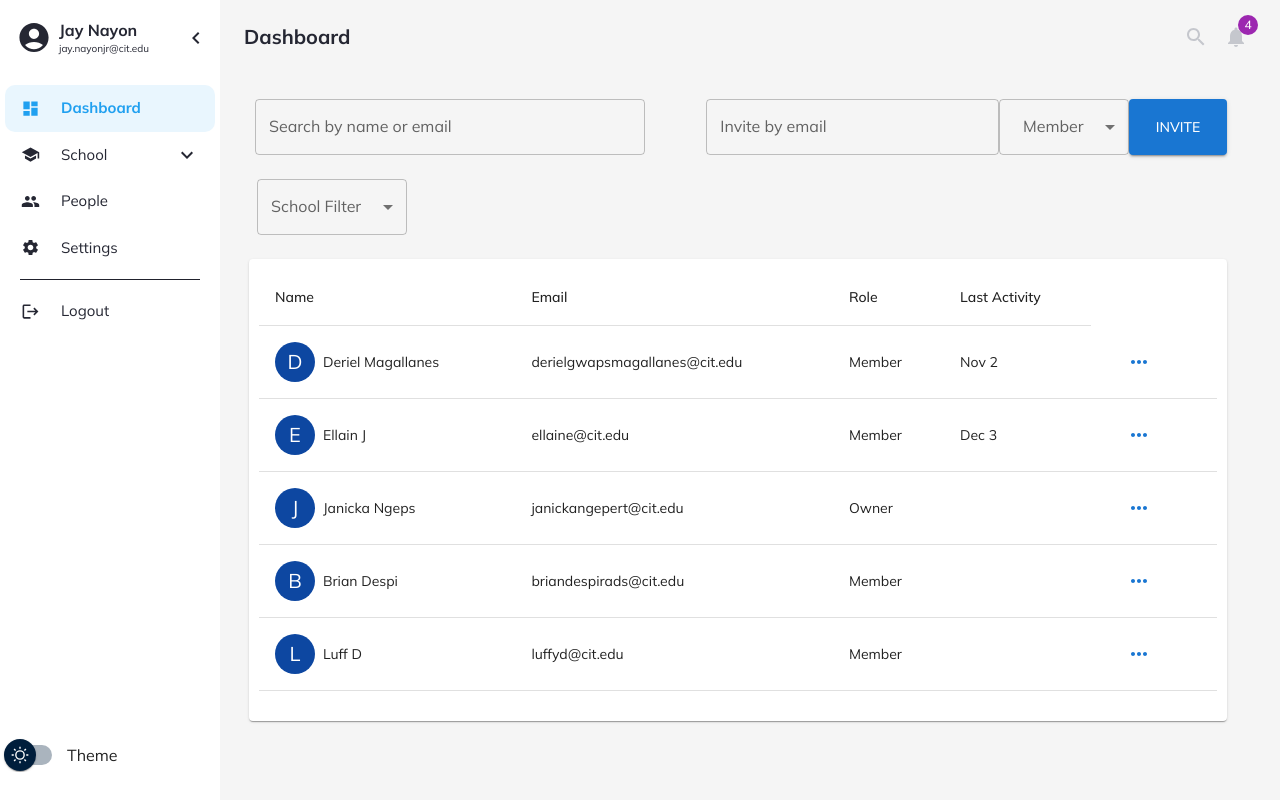
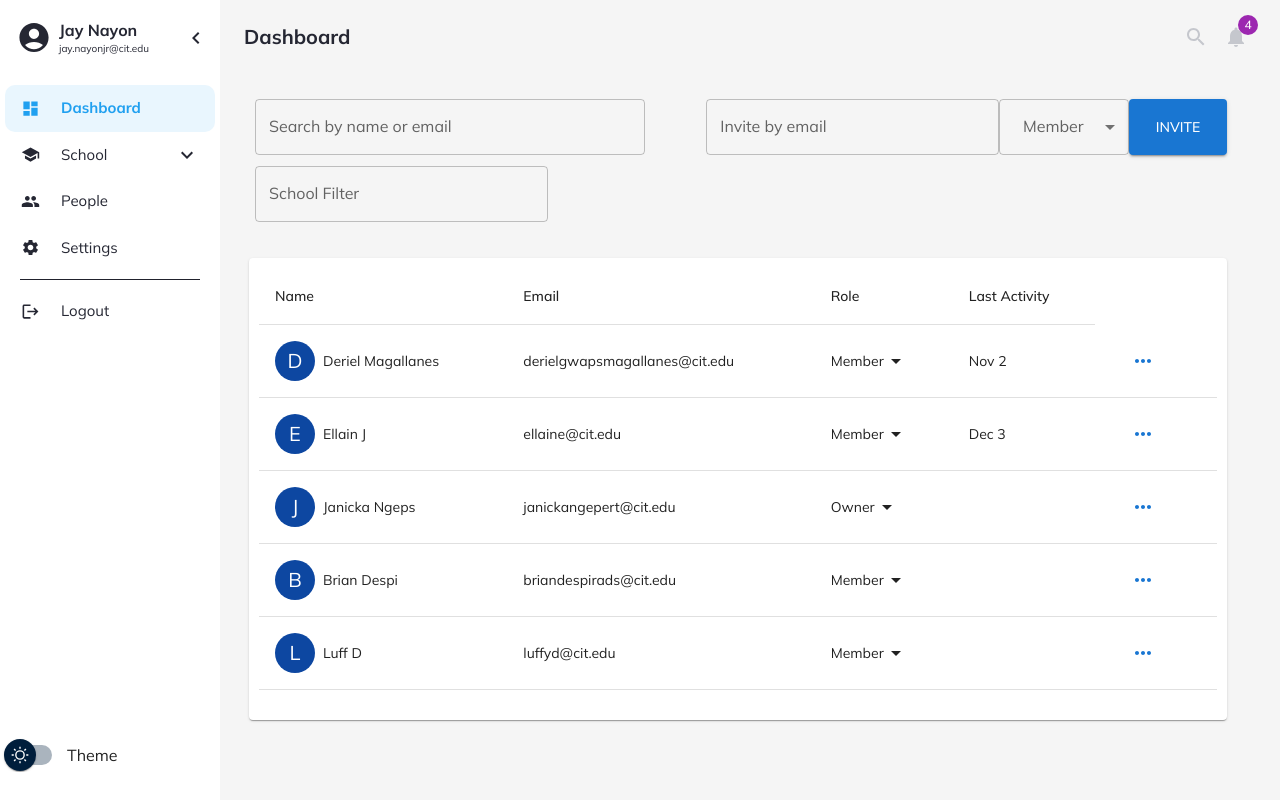
Before and after one commit to Jaynayon/princi-pal-frontend, a React (Create React App) app: page /people in a window 1280 px wide. Both pictures are taken after a click on the button "Click to Login". Built offline with nearby package versions, Linux system fonts and the light colour scheme.

Commit message:
added the dropdown

```diff
--- a/src/Pages/People.js
+++ b/src/Pages/People.js
@@ -17,24 +17,28 @@ import TableCell from '@mui/material/TableCell';
 import Avatar from '@mui/material/Avatar';
 import { blue } from '@mui/material/colors';
 import MoreHorizIcon from '@mui/icons-material/MoreHoriz';
+import ArrowDropDownIcon from '@mui/icons-material/ArrowDropDown';
 import { Menu } from '@mui/material';
 
 function People(props) {
     const [member, setMember] = useState('');
-    const handleChange = (event) => {
-        setMember(event.target.value);
+    const [dropdownAnchorEl, setDropdownAnchorEl] = useState(null);
+    const [deleteAnchorEl, setDeleteAnchorEl] = useState(null);
+    const [selectedIndex, setSelectedIndex] = useState(null);
+
+    const handleDropdownOpen = (event, index) => {
+        setDropdownAnchorEl(event.currentTarget);
+        setSelectedIndex(index);
     };
 
-    const [anchorEl, setAnchorEl] = useState(null);
-    const [selectedIndex, setSelectedIndex] = useState(null);
-
-    const handleMenuOpen = (event, index) => {
-        setAnchorEl(event.currentTarget);
+    const handleDeleteOpen = (event, index) => {
+        setDeleteAnchorEl(event.currentTarget);
         setSelectedIndex(index);
     };
 
     const handleMenuClose = () => {
-        setAnchorEl(null);
+        setDropdownAnchorEl(null);
+        setDeleteAnchorEl(null);
         setSelectedIndex(null);
     };
 
@@ -43,7 +47,14 @@ function People(props) {
         console.log("Delete button clicked for row at index:", selectedIndex);
         // Close the menu after delete
         handleMenuClose();
-    }
+    };
+
+    const handleRoleChange = (newRole) => {
+        // Implement role change functionality here
+        console.log(`Role changed to ${newRole} for row at index:`, selectedIndex);
+        // Close the menu after role change
+        handleMenuClose();
+    };
 
     const rows = [
         { name: 'Deriel Magallanes', email: 'derielgwapsmagallanes@cit.edu', role: 'Member', lastActivity: 'Nov 2' },
@@ -82,7 +93,7 @@ function People(props) {
                             id="demo-select-small"
                             value={member}
                             label="Member"
-                            onChange={handleChange}
+                            onChange={(event) => setMember(event.target.value)}
                         >
                             <MenuItem value="">
                                 <em>None</em>
@@ -101,23 +112,13 @@ function People(props) {
                     </Button>
                 </Grid>
                 <Grid item xs={5} md={12} lg={12} sx={{ display: 'flex', margin: '5px', marginTop: '-5px' }}>
-                    <FormControl sx={{ m: 1, minWidth: 150 }} >
-                        <InputLabel id="demo-select-small-label">School Filter</InputLabel>
-                        <Select
-                            labelId="demo-select-small-label"
-                            id="demo-select-small"
-                            value={member}
-                            label="Member"
-                            onChange={handleChange}
-                        >
-                            <MenuItem value="">
-                                <em>None</em>
-                            </MenuItem>
-                            <MenuItem>CIT</MenuItem>
-                            <MenuItem>ACT</MenuItem>
-                            <MenuItem>SM CITY</MenuItem>
-                        </Select>
-                    </FormControl>
+                <TextField
+                        sx={{ margin: '20px', marginTop: '-5px', marginLeft: '6px' , width: '30%' }}
+                        id="invite"
+                        label="School Filter"
+                        variant="outlined"
+                        className="schoolFilter"
+                    />
                 </Grid>
                 <Grid item xs={12} md={12} lg={12} sx={{ margin: '5px', marginTop: '-5px' }}>
                     <TableContainer component={Paper} sx={{ padding: '10px', paddingBottom: '30px' }}>
@@ -142,20 +143,41 @@ function People(props) {
                                             </Grid>
                                         </TableCell>
                                         <TableCell>{row.email}</TableCell>
-                                        <TableCell>{row.role}</TableCell>
+                                        <TableCell>
+                                            {/* Role with dropdown arrow */}
+                                            <div style={{ display: 'flex', alignItems: 'center' }}>
+                                                <span>{row.role}</span>
+                                                <ArrowDropDownIcon onClick={(event) => handleDropdownOpen(event, index)} />
+                                            </div>
+                                            {/* Dropdown menu for role options */}
+                                            <Menu
+                                                id={`menu-dropdown-${index}`}
+                                                anchorEl={dropdownAnchorEl}
+                                                open={Boolean(dropdownAnchorEl && selectedIndex === index)}
+                                                onClose={handleMenuClose}
+                                            >
+                                                {/* Role options */}
+                                                <MenuItem onClick={() => handleRoleChange("ADMIN")}>ADMIN</MenuItem>
+                                                <MenuItem onClick={() => handleRoleChange("OWNER")}>OWNER</MenuItem>
+                                                <MenuItem onClick={() => handleRoleChange("ADAS")}>ADAS</MenuItem>
+                                                <MenuItem onClick={() => handleRoleChange("ADOF")}>ADOF</MenuItem>
+                                            </Menu>
+                                        </TableCell>
                                         <TableCell>{row.lastActivity}</TableCell>
                                         <TableCell>
+                                            {/* Delete button */}
                                             <Button
-                                                aria-controls={'menu-${index}'}
+                                                aria-controls={`menu-delete-${index}`}
                                                 aria-haspopup="true"
-                                                onClick={(event) => handleMenuOpen(event, index)}
+                                                onClick={(event) => handleDeleteOpen(event, index)}
                                             >
                                                 <MoreHorizIcon />
                                             </Button>
+                                            {/* Delete menu */}
                                             <Menu
-                                                id={`menu-${index}`}
-                                                anchorEl={anchorEl}
-                                                open={Boolean(anchorEl && selectedIndex === index)}
+                                                id={`menu-delete-${index}`}
+                                                anchorEl={deleteAnchorEl}
+                                                open={Boolean(deleteAnchorEl && selectedIndex === index)}
                                                 onClose={handleMenuClose}
                                             >
                                                 <MenuItem onClick={handleDelete}>Delete</MenuItem>
```
Also changed, not shown: src/Pages/People.css (added).
